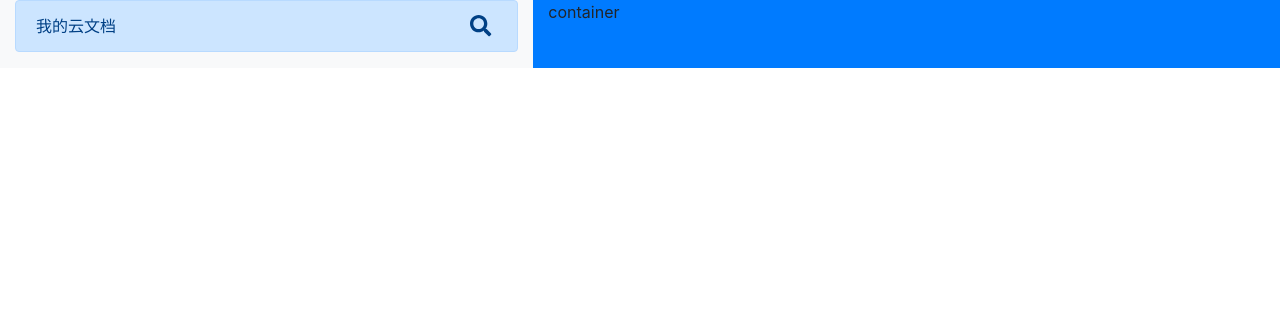
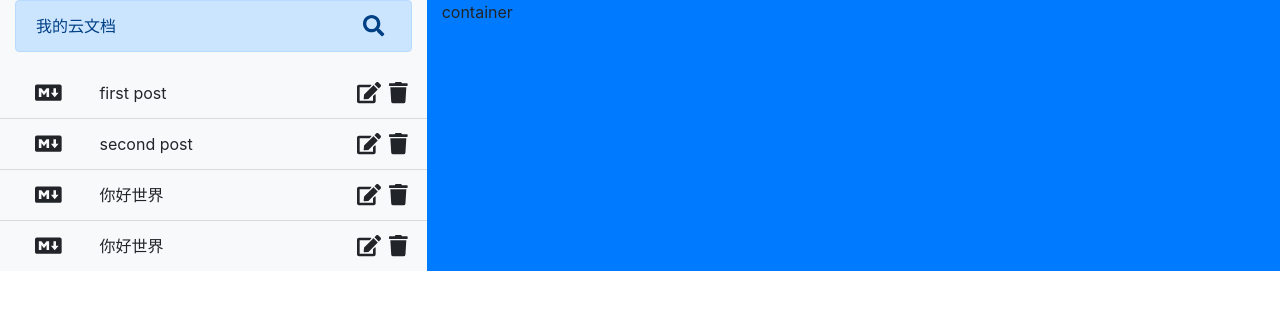
Before and after one commit to BetaCatPro/md-manager, a React (Create React App) app: page / in a window 1280 px wide. Shown: the top 310 px of the page. Built offline with nearby package versions, Linux system fonts and the light colour scheme.

Commit message:
FileList组件开发

```diff
--- a/package.json
+++ b/package.json
@@ -5,6 +5,7 @@
   "private": true,
   "dependencies": {
     "@fortawesome/fontawesome-svg-core": "^1.2.28",
+    "@fortawesome/free-brands-svg-icons": "^5.13.0",
     "@fortawesome/free-solid-svg-icons": "^5.13.0",
     "@fortawesome/react-fontawesome": "^0.1.9",
     "@testing-library/jest-dom": "^4.2.4",
--- a/src/App.css
+++ b/src/App.css
@@ -3,3 +3,7 @@
     border: none;
     color: inherit;
 }
+
+.c-link {
+    cursor: pointer;
+}
--- a/src/App.js
+++ b/src/App.js
@@ -2,18 +2,26 @@ import React from 'react';
 import './App.css';
 import 'bootstrap/dist/css/bootstrap.min.css'
 import FileSearch from './components/FileSearch'
+import FileList from './components/FileList'
+import defaultFiles from './utils/defaultFiles'
 
 function App() {
     return (
         <div className="App container-fluid">
             <div className="row">
-                <div className="col-5 bg-light left-pannel">
+                <div className="col-4 bg-light left-pannel">
                     <FileSearch
                         title="我的云文档"
-                        onFileSearch={()=>{}}
+                        onFileSearch={(id)=>{console.log(id)}}
+                    />
+                    <FileList
+                        files={defaultFiles}
+                        onFileClick={(id)=>{console.log(id)}}
+                        onSaveEdit={(id,val)=>{console.log(id,val)}}
+                        onFileDelete={(id)=>{console.log(id)}}
                     />
                 </div>
-                <div className="col-7 bg-primary right-pannel">
+                <div className="col-8 bg-primary right-pannel">
                     <p>container</p>
                 </div>
             </div>
--- /dev/null
+++ b/src/components/FileList.js
@@ -0,0 +1,128 @@
+import React, { useState, useEffect, useRef } from 'react'
+import { FontAwesomeIcon } from '@fortawesome/react-fontawesome'
+import { faEdit, faTrash, faTimes } from '@fortawesome/free-solid-svg-icons'
+import { faMarkdown } from '@fortawesome/free-brands-svg-icons'
+
+import PropTypes from 'prop-types'
+
+import keyPressed from '../hooks/useKeyPress'
+
+const FileList = ({ files, onFileClick, onSaveEdit, onFileDelete }) => {
+    const [editStatus, setEditStatus] = useState(false)
+    const [value, setValue] = useState('')
+    const node = useRef(null)
+
+    const enterPressed = keyPressed(13) // enter键
+    const escPressed = keyPressed(27) // esc键
+
+    const closeSearch = (e) => {
+        e.preventDefault()
+        setEditStatus(null)
+        setValue('')
+    }
+
+    useEffect(() => {
+        const handleInputEvent = (event) => {
+            if(enterPressed && editStatus) {
+                const editItem = files.find(file => file.id === editStatus)
+                onSaveEdit(editItem.id, value)
+                setEditStatus(false)
+                setValue('')
+            }
+            if(escPressed && editStatus) {
+                closeSearch(event)
+            }
+        }
+        document.addEventListener('keyup', handleInputEvent)
+        return () => {
+            document.removeEventListener('keyup', handleInputEvent)
+        }
+    })
+
+    useEffect(() => {
+        if(editStatus) {
+            node.current.focus()
+        }
+    }, [editStatus])
+
+    return (
+        <ul className="list-group list-group-flush file-list">
+            {
+                files.map(file => (
+                    <li
+                        className="row list-group-item bg-light d-flex align-items-center file-item"
+                        key={file.id}
+                    >
+                        {(file.id !== editStatus) &&
+                            <>
+                            <span className="col-2">
+                                <FontAwesomeIcon
+                                    icon={faMarkdown}
+                                    size="lg"
+                                />
+                            </span>
+                            <span
+                                className="col-8 c-link"
+                                onClick={()=>{onFileClick(file.id)}}
+                            >{file.title}</span>
+
+                            <button
+                                className="icon-btn col-1"
+                                type="button"
+                                onClick={()=>{setEditStatus(file.id);setValue(file.title)}}
+                            >
+                                <FontAwesomeIcon
+                                    icon={faEdit}
+                                    size="lg"
+                                    title="编辑"
+                                />
+                            </button>
+                            <button
+                                className="icon-btn col-1"
+                                type="button"
+                                onClick={()=>{onFileDelete(file.id)}}
+                            >
+                                <FontAwesomeIcon
+                                    icon={faTrash}
+                                    size="lg"
+                                    title="删除"
+                                />
+                            </button>
+                            </>
+                        }
+                        {(file.id === editStatus) &&
+                            <>
+                            <input
+                                className="form-control col-10"
+                                value={value}
+                                ref={node}
+                                onChange={(e)=>{setValue(e.target.value)}}
+                            />
+                            <button
+                                className="icon-btn col-2"
+                                type="button"
+                                onClick={closeSearch}
+                            >
+                                <FontAwesomeIcon
+                                    icon={faTimes}
+                                    title="关闭"
+                                    size="lg"
+                                />
+                            </button>
+                            </>
+                        }
+                    </li>
+                ))
+            }
+        </ul>
+    )
+}
+
+FileList.propTypes = {
+    files: PropTypes.array,
+    onFileClick: PropTypes.func,
+    onSaveEdit: PropTypes.func,
+    onFileDelete: PropTypes.func
+}
+
+export default FileList
--- /dev/null
+++ b/src/hooks/useKeyPress.js
@@ -0,0 +1,31 @@
+import React, { useState, useEffect } from 'react'
+
+const useKeyPress = (targetKeyCode) => {
+    const [keyPressed, setKeyPressed] = useState(false)
+
+    const keyDownHnadler = ({ keyCode }) => {
+        if(keyCode === targetKeyCode) {
+            setKeyPressed(true)
+        }
+    }
+
+    const keyUpHandler = ({ keyCode }) => {
+        if(keyCode === targetKeyCode) {
+            setKeyPressed(false)
+        }
+    }
+
+    useEffect(() => {
+        document.addEventListener('keydown', keyDownHnadler)
+        document.addEventListener('keyup', keyUpHandler)
+
+        return () => {
+            document.removeEventListener('keydown', keyDownHnadler)
+            document.removeEventListener('keyup', keyUpHandler)
+        }
+    }, [])
+
+    return keyPressed
+}
+
+export default useKeyPress
--- /dev/null
+++ b/src/utils/defaultFiles.js
@@ -0,0 +1,28 @@
+const defaultFiles = [
+  {
+    id: '1',
+    title: 'first post',
+    body: '*should be aware of this*',
+    createdAt: 1563762965704
+  },
+  {
+    id: '2',
+    title: 'second post',
+    body: '## this is the title',
+    createdAt: 1563762965704
+  },
+  {
+    id: '3',
+    title: '你好世界',
+    body: '### 这是另外一个小标题欧',
+    createdAt: 1563762965704
+  },
+  {
+    id: '4',
+    title: '你好世界',
+    body: '**粗体内容**',
+    createdAt: 1563762965704
+  }
+]
+
+export default defaultFiles
```
Also changed, not shown: 1 other file (tests, documents, lock files or other folders).
